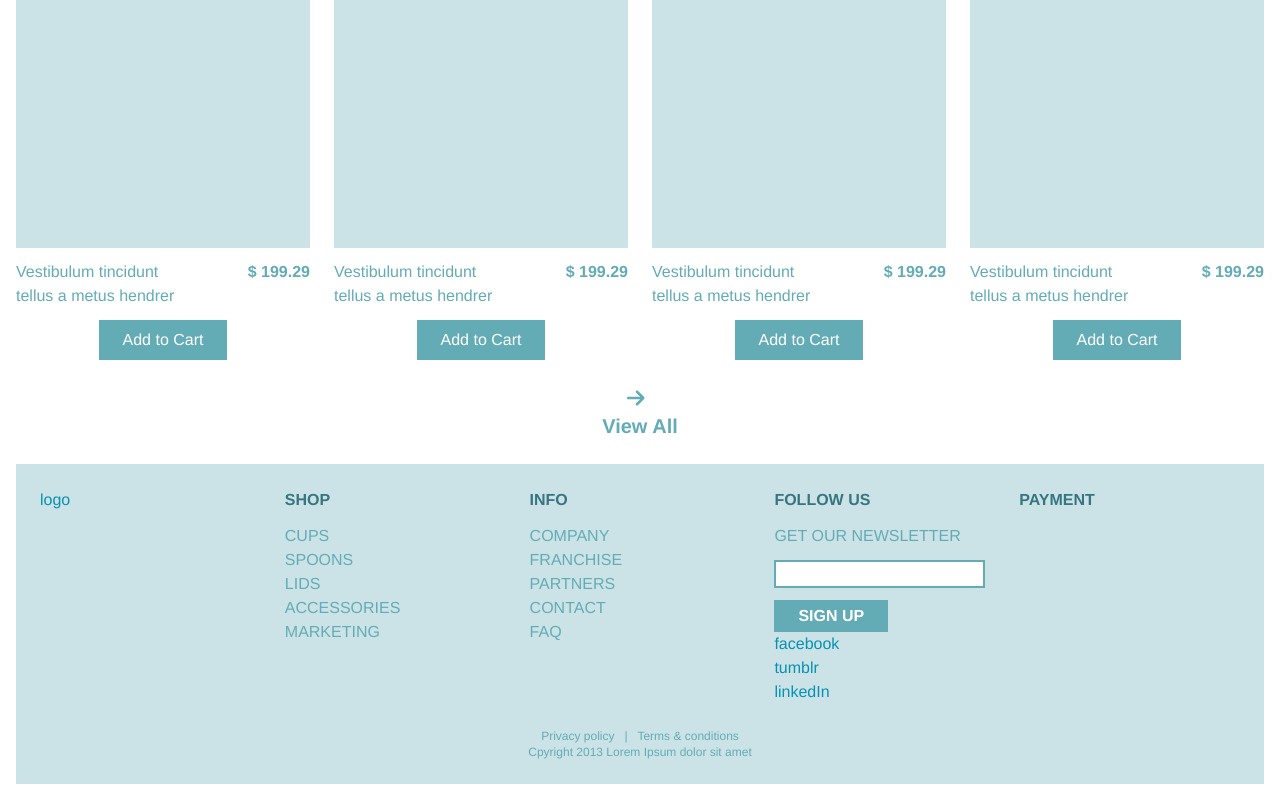
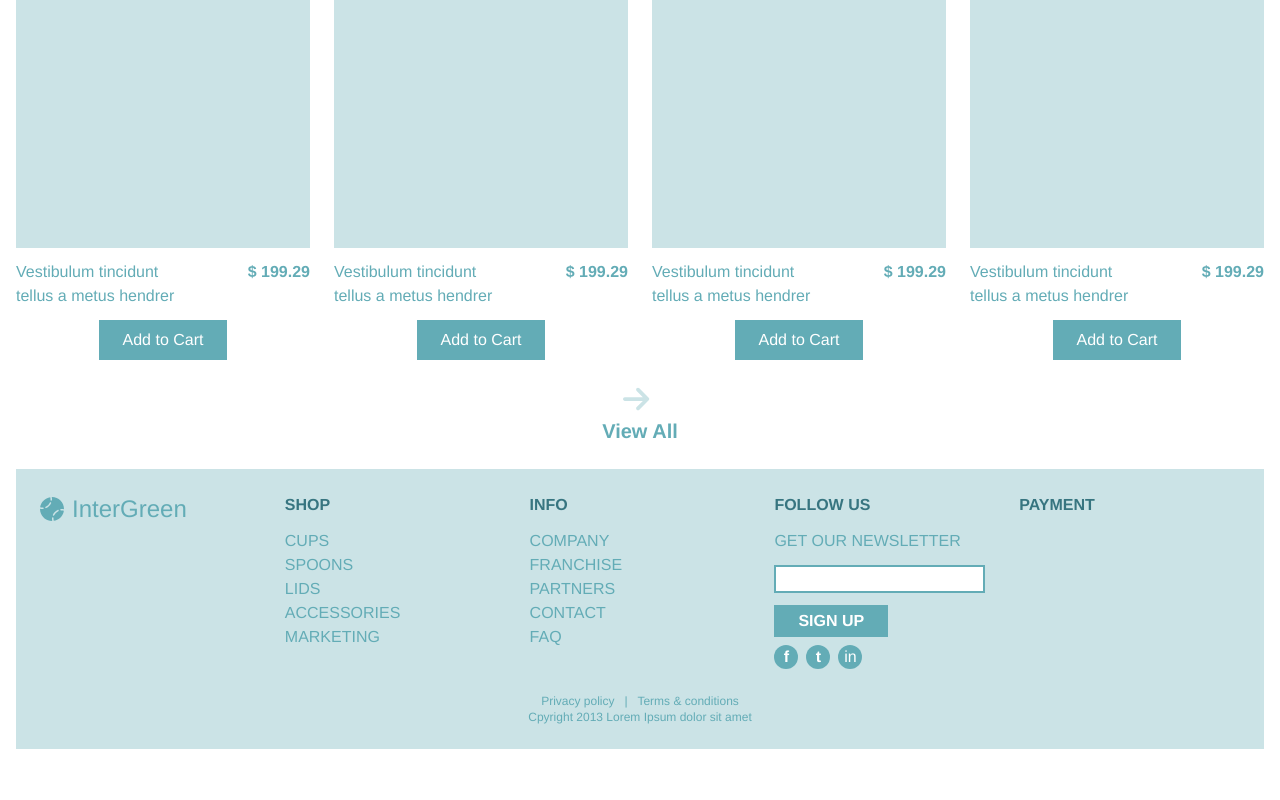
Before and after one commit to marsou001/test, a Vue app: page / in a window 1280 px wide. Shown: the part 504-1304 px from the top of the page. After the commit the page ends 1269 px from the top, so only its background shows below. Built offline with nearby package versions, Linux system fonts and the light colour scheme.

Commit message:
style: socials in footer

```diff
--- a/package.json
+++ b/package.json
@@ -8,6 +8,7 @@
   },
   "dependencies": {
     "@fortawesome/fontawesome-svg-core": "^6.1.1",
+    "@fortawesome/free-brands-svg-icons": "^6.1.1",
     "@fortawesome/free-regular-svg-icons": "^6.1.1",
     "@fortawesome/free-solid-svg-icons": "^6.1.1",
     "@fortawesome/vue-fontawesome": "^3.0.0-5",
--- a/src/layout/Footer/Links/Logo/Logo.vue
+++ b/src/layout/Footer/Links/Logo/Logo.vue
@@ -1,7 +1,14 @@
 <template>
-  <div class="text-left">
-    logo
+
+  <div class="logo text-normal text-2xl flex items-center self-start">
+    <font-awesome-icon :icon="['fas', 'baseball']" class="mr-2" />
+    <div>
+      InterGreen
+      <!-- <hr /> -->
+      <!-- <span class="text-sm">distributors</span> -->
+    </div>
   </div>
+
 </template>
 
 <script>
--- a/src/layout/Footer/Links/Newsletter/Newsletter.vue
+++ b/src/layout/Footer/Links/Newsletter/Newsletter.vue
@@ -5,12 +5,18 @@
     <label for="email" class="text-normal">GET OUR NEWSLETTER</label>
     <input type="email" name="email" id="email" class="block my-3 border-2 border-normal" />
 
-    <button type="submit" class="text-white bg-normal font-bold px-6 py-1">SIGN UP</button>
+    <button type="submit" class="text-white bg-normal font-bold mb-2 px-6 py-1">SIGN UP</button>
 
     <div class="social-links">
-      <div class="facebook">facebook</div>
-      <div class="tumblr">tumblr</div>
-      <div class="linkedin">linkedIn</div>
+      <div class="facebook text-white bg-normal text-center font-bold inline-block w-6 h-6 mr-2 rounded-full">
+        f
+      </div>
+      <div class="tumblr text-white bg-normal text-center font-bold inline-block w-6 h-6 mr-2 rounded-full">
+        t
+      </div>
+      <div class="linkedin text-white bg-normal text-center inline-block w-6 h-6 mr-2 rounded-full">
+        in
+      </div>
     </div>
   </form>
 </template>
--- a/src/main.js
+++ b/src/main.js
@@ -4,9 +4,9 @@ import './assets/tailwind.css';
 import router from './router';
 import { library } from '@fortawesome/fontawesome-svg-core';
 import { fas } from '@fortawesome/free-solid-svg-icons';
+import { faFacebook } from '@fortawesome/free-brands-svg-icons';
 import { FontAwesomeIcon } from '@fortawesome/vue-fontawesome';
 
-library.add(fas);
+library.add(fas, faFacebook);
 
-createApp(App).component('font-awesome-icon', FontAwesomeIcon).use(router).mount('#app')
-// createApp(App).use(router).mount('#app')
+createApp(App).component('font-awesome-icon', FontAwesomeIcon).use(router).mount('#app');
--- a/src/views/Landing/FeaturedProducts/FeaturedProducts.vue
+++ b/src/views/Landing/FeaturedProducts/FeaturedProducts.vue
@@ -8,7 +8,7 @@
 
     <div class="view-all">
       <router-link :to="featuredProductsRoute" class="text-normal text-xl font-bold">
-        <font-awesome-icon :icon="['fas', 'arrow-right']" class="mr-2" />
+        <font-awesome-icon :icon="['fas', 'arrow-right']" class="text-weak text-3xl mr-2" />
         <br />
         <span>View All</span>
       </router-link>
```
Also changed, not shown: 1 other file (tests, documents, lock files or other folders).
